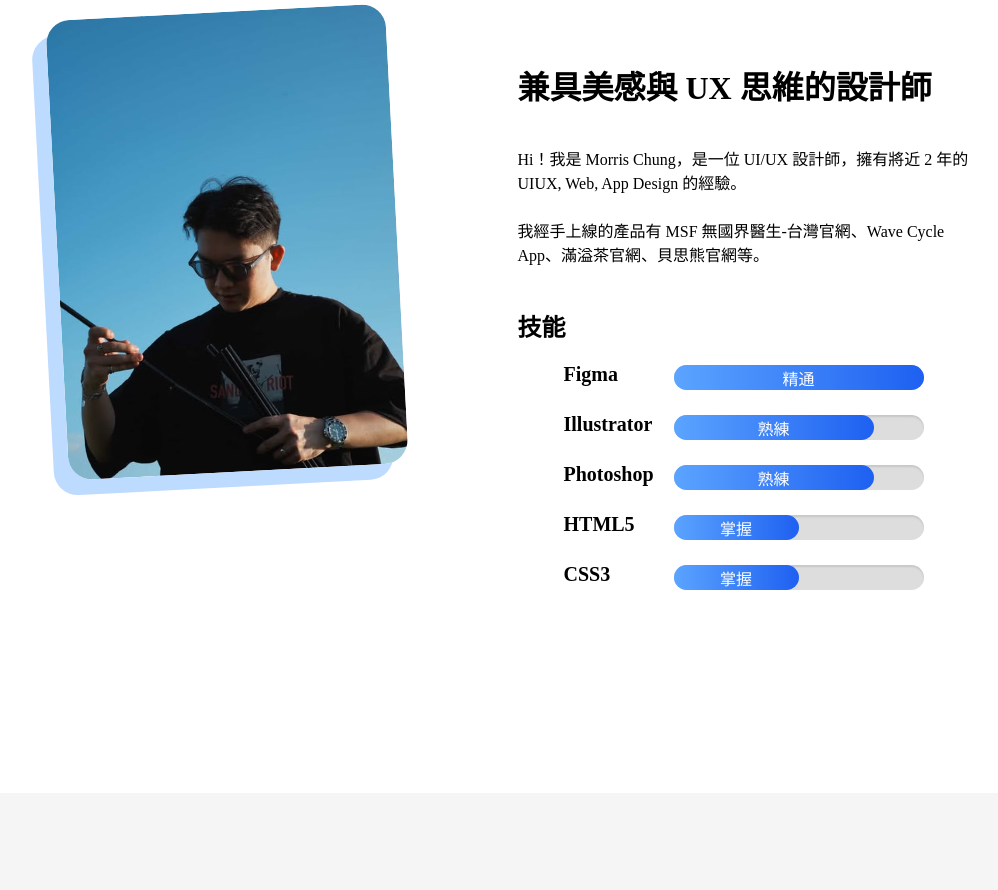
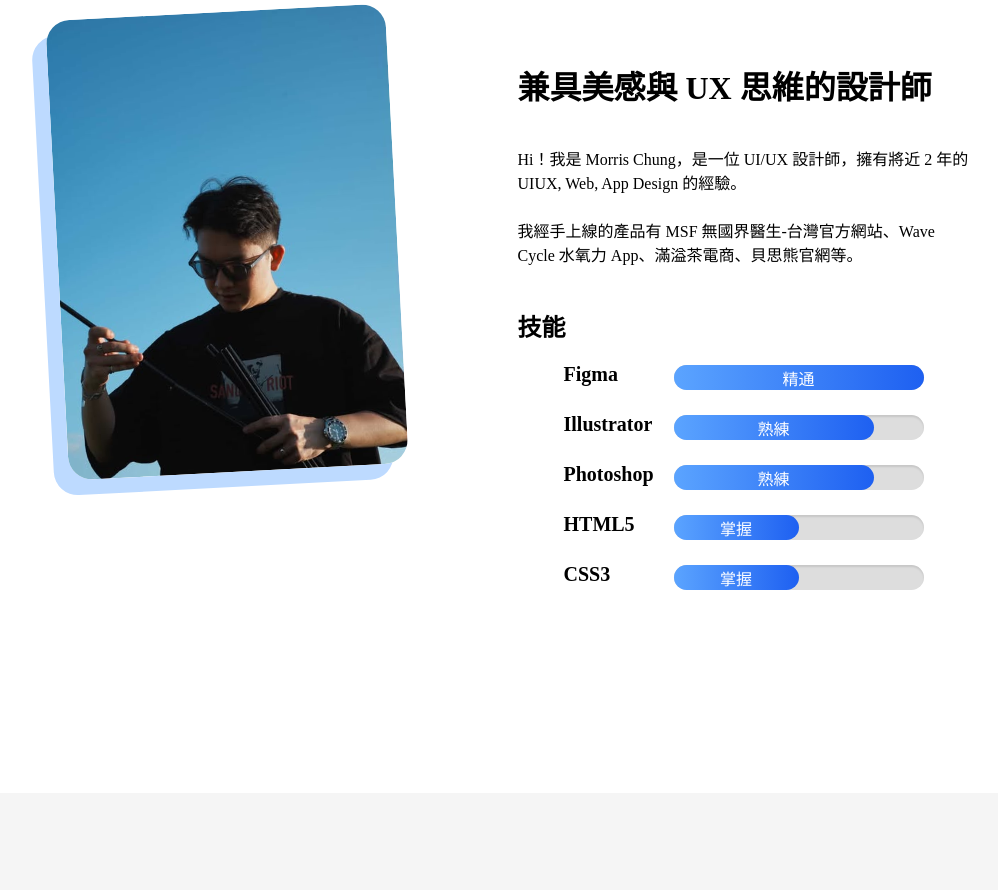
Before and after one commit to Motungch/My-resume_coding, a plain HTML site: page index.html in a window 1280 px wide. Shown: the part 878-1768 px from the top of the page, without its empty margins (112-1110 px from the left). Drawn offline with Linux system fonts and the light colour scheme.

Commit message:
調整 About 文案、新增瀏覽器自動取消翻譯彈窗

```diff
--- a/index.html
+++ b/index.html
@@ -4,6 +4,7 @@
     <meta charset="UTF-8" />
     <meta http-equiv="X-UA-Compatible" content="IE=edge" />
     <meta name="viewport" content="width=device-width, initial-scale=1.0" />
+    <meta name="google" content="notranslate" />
     <title>Morris's Resume</title>
     <link rel="icon" type="image/png" href="imgs/Morris's Logo v2.png" />
     <link
@@ -69,7 +70,7 @@
                 <br>
                 <br>
                 我經手上線的產品有 MSF
-                無國界醫生-台灣官網、Wave Cycle App、滿溢茶官網、貝思熊官網等。
+                無國界醫生-台灣官方網站、Wave Cycle 水氧力 App、滿溢茶電商、貝思熊官網等。
               </p>
             </div>
             <div class="skills">
```
Also changed, not shown: 2 other files.
